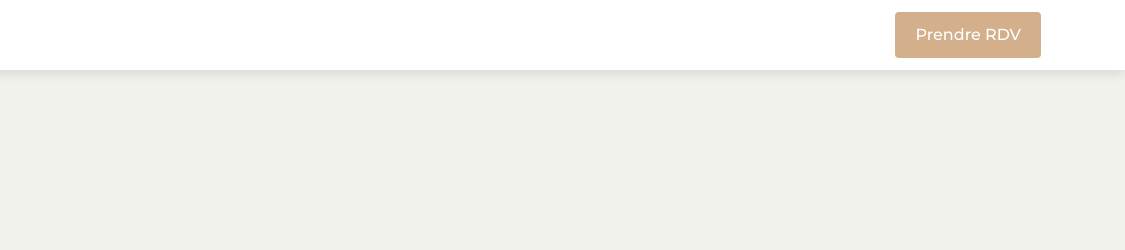
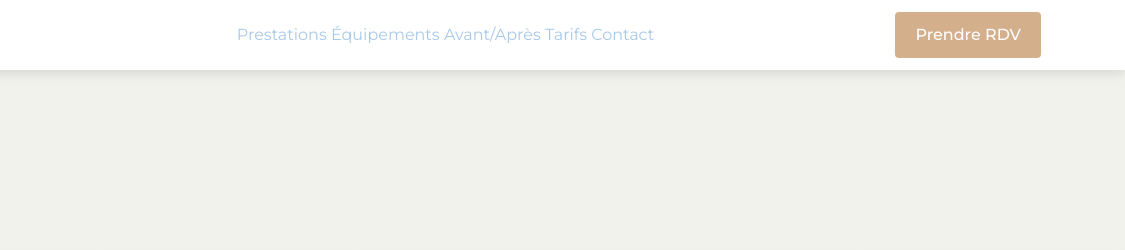
Before and after one commit to ocrossi/website-little-bro, a plain HTML site: page index.html in a window 1280 px wide. Shown: the top 250 px of the page, 155-1280 px from the left. Drawn offline with nearby package versions, Linux system fonts and the light colour scheme; placeholder pictures from the web are drawn by us.

Commit message:
Restaurer le menu du header avec les 5 sections principales

```diff
--- a/index.html
+++ b/index.html
@@ -23,6 +23,13 @@
             <a href="#hero" class="logo-link">
                 <img src="assets/images/logo-centre-carlit.png" alt="Logo Centre Carlit Perpignan" class="logo">
             </a>
+            <nav class="nav">
+                <a href="#prestations">Prestations</a>
+                <a href="#equipements">Équipements</a>
+                <a href="#avant-apres">Avant/Après</a>
+                <a href="#tarifs">Tarifs</a>
+                <a href="#contact">Contact</a>
+            </nav>
             <a href="https://www.doctolib.fr" target="_blank" class="btn-cta">Prendre RDV</a>
         </div>
     </header>
```
